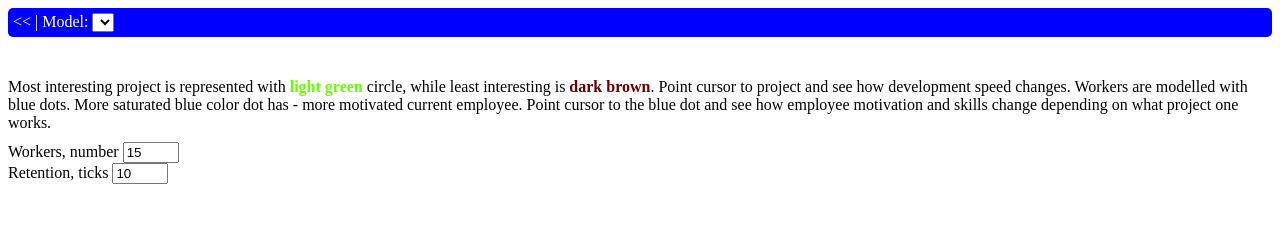
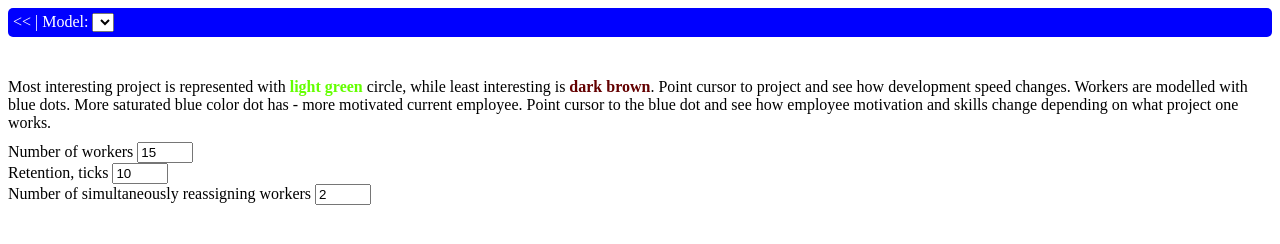
Before and after one commit to black32167/jsim, a website with bundled scripts: page src/model_employees.html in a window 1280 px wide. Built offline with nearby package versions, Linux system fonts and the light colour scheme.

Commit message:
Parameterized switchingWorkersNumber

```diff
--- a/src/js/worker.js
+++ b/src/js/worker.js
@@ -662,6 +662,7 @@ $(function () {
 	)
 	preset.onSelectionChanged(() => {
 		$('#input-retention').val(preset.getSelectedParameters().managerOptions.retentionTicks)
+		$('#input-syncReassignNumber').val(preset.getSelectedParameters().managerOptions.switchingWorkersNumber)
 		updateModel()
 	})
 
@@ -669,6 +670,7 @@ $(function () {
 		let selectedModelPrameters = preset.getSelectedParameters()
 		selectedModelPrameters.workersCount = parseInt($('#input-maxWorkers').val())
 		selectedModelPrameters.managerOptions.retentionTicks = parseInt($('#input-retention').val())
+		selectedModelPrameters.managerOptions.switchingWorkersNumber = parseInt($('#input-syncReassignNumber').val())
 
 		let model = new DynamicCollaborationModel(selectedModelPrameters.title, selectedModelPrameters.workersCount, selectedModelPrameters.topicsCount).
 			description(selectedModelPrameters.description).//
--- a/src/model_employees.html
+++ b/src/model_employees.html
@@ -38,10 +38,13 @@
 	</div>
 	<div id="inputs">
 		<div>
-			<span>Workers, number</span>&nbsp;<input id="input-maxWorkers" type="number" min="0" max="15" value="15">
+			<span>Number of workers</span>&nbsp;<input id="input-maxWorkers" type="number" min="0" max="15" value="15">
 		</div>
 		<div>
 			<span>Retention, ticks</span>&nbsp;<input id="input-retention" type="number" min="0" max="50" value="10">
+		</div>
+		<div>
+			<span>Number of simultaneously reassigning workers</span>&nbsp;<input id="input-syncReassignNumber" type="number" min="0" max="10" value="2">
 		</div>
 	</div>
 </body>
```
